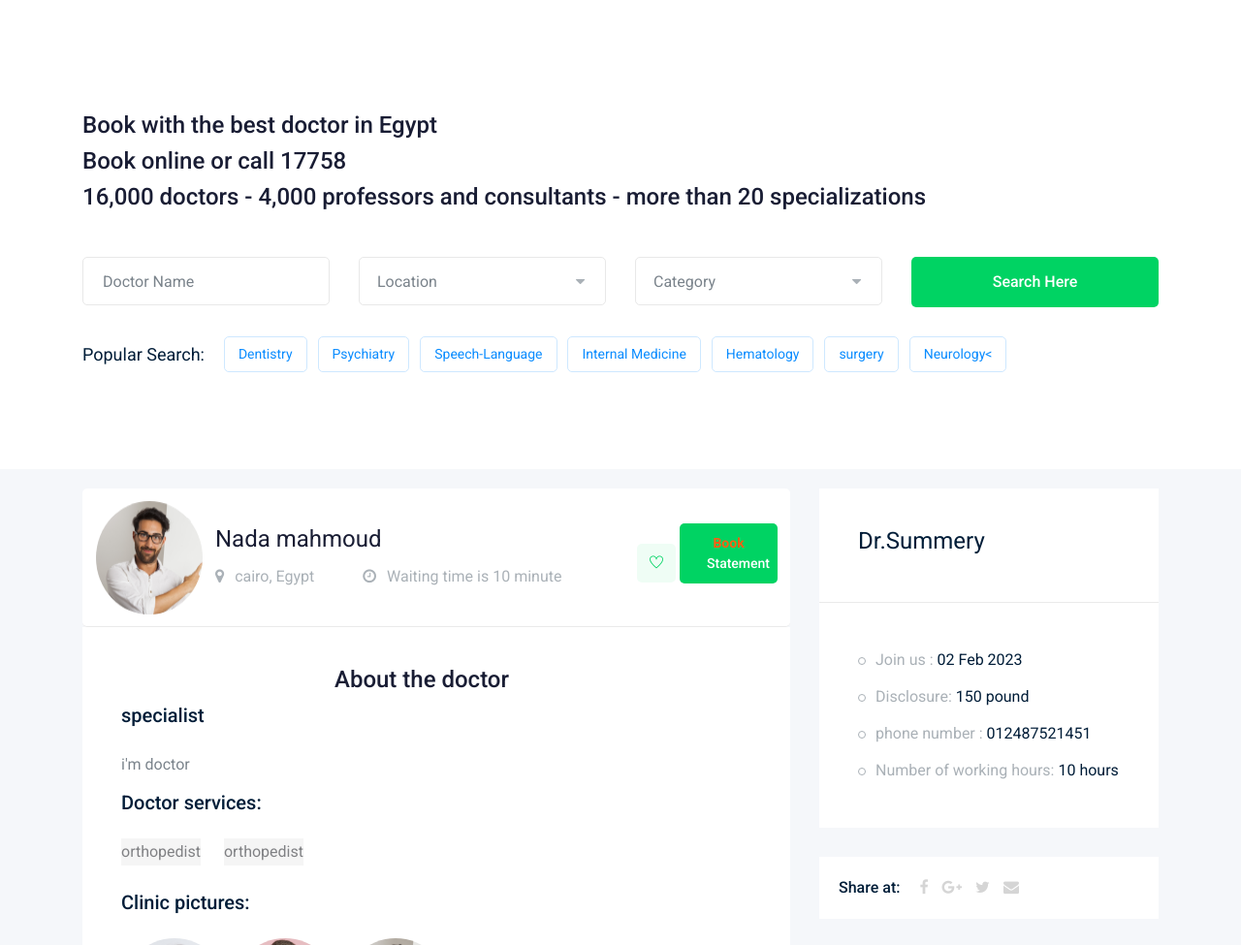
After one commit to moustafa-khedr/vezeeta, a Django app: a page that uses templates/base.html in a window 1280 px wide. The commit adds this page. Shown: the part 285-1260 px from the top of the page at 97% size. Run offline with Django 3.2, Linux system fonts and the light colour scheme; data comes from the database, SQL or seed files in the repository; both versions use the stored data as it was after the commit; some libraries are stand-ins or nearby versions.

Commit message:
complete the model profile and coustom the detail page

```diff
--- /dev/null
+++ b/accounts/templates/registration/doctor_detail.html
@@ -0,0 +1,215 @@
+{% extends 'base.html' %}
+{% load static %}
+
+{% block body %}
+
+
+    <!-- bradcam_area  -->
+    <div class="bradcam_area bradcam_bg_1">
+        <div class="container" style="margin-down: 1rem">
+            <div class="row">
+            </div>
+        </div>
+    </div>
+    <!--/ bradcam_area  -->
+
+{% include 'registration/search.html' %}
+
+    <div class="job_details_area">
+        <div class="container">
+            <div class="row">
+                <div class="col-lg-8" style="margin-top: -5rem">
+                    <div class="job_details_header">
+                        <div class="single_jobs white-bg d-flex justify-content-between">
+                            <div class="jobs_left d-flex align-items-center">
+                                <div class="thumb">
+
+                                    {% if doctor_detail.image %}
+                                        <img class="img-circle" src="{{doctor_detail.image.url}}" alt="" width="100" height="100" style="margin-left: -32px; margin-top: -33px; width: 110px; height: 117px;">
+                                    {% else %}
+                                        <img class="img-circle" src="{% static 'static_file/img/candiateds/3.png' %}" alt="" width="100" height="100" style="margin-left: -32px; margin-top: -33px; width: 110px; height: 117px;">
+                                    {% endif %}
+
+                                </div>
+                                <div class="jobs_conetent">
+                                    <a href="#"><h4> {{doctor_detail.name}} </h4></a>
+                                    <div class="links_locat d-flex align-items-center">
+                                        <div class="location">
+                                            <p> <i class="fa fa-map-marker"></i> {{doctor_detail.address}}, Egypt </p>
+                                        </div>
+                                        <div class="location">
+                                            <p> <i class="fa fa-clock-o"></i> Waiting time is {{doctor_detail.waiting_time}} minute </p>
+                                        </div>
+                                    </div>
+                                </div>
+                            </div>
+                            <div class="jobs_right">
+                                <div class="apply_now">
+                                    <a class="heart_mark" style="margin-top: 27px;" href="#"> <i class="ti-heart"></i></a>
+                                    <a class="boxed-btn3" style="width: 101px;margin-right: -17px;margin-bottom: 0px;" href=""><b>Book </b>statement </a>
+                                </div>
+                            </div>
+                        </div>
+                    </div>
+                    <div class="descript_wrap white-bg">
+                <div class="single_wrapp" style="margin-left: 220px;">
+                    <h3>About the doctor</h3>
+                </div>
+                <div class="white-card white-card-inner">
+                    <div class="single_wrap" style="margin-top: 10px;">
+                        <h4>{{doctor_detail.subtitle}}</h4>
+                        <ul>
+                            <p>{{doctor_detail.who_i}}</p>
+                        </ul>
+                    </div>
+                </div>
+                <div class="single_wrap">
+                    <h4>Doctor services: </h4>
+                    <ul>
+                        <p class="tagitem disable-click pull-left mr-4" style="background-color: #f5f5f5;
+                        color: #808184;"> {{doctor_detail.doctor}}
+                        </p>
+                        <p class="tagitem disable-click pull-left" style="background-color: #f5f5f5;
+                        color: #808184;"> {{doctor_detail.doctor}}
+                        </p>
+                    </ul>
+                    <br>
+                </div>
+                <div class="single_wrap">
+                    <h4>Clinic pictures:</h4>
+                    <img class="image_clinic" src="{% static 'static_file/img/candiateds/5.png' %}" alt="">
+                    <img class="image_clinic" src="{% static 'static_file/img/candiateds/4.png' %}" alt="">
+                    <img class="image_clinic" src="{% static 'static_file/img/candiateds/3.png' %}" alt="">
+                </div>
+            </div>
+            <div class="share_wrap d-flex">
+                <div class="section-row">
+                    <div class="section-title">
+                        <h2 style="color: brown;">Comments (  )</h2>
+                    </div>
+                    <div class="post-comments">
+
+                        <!-- comment -->
+                        <div class="media">
+                            <div class="media-left">
+                                <img class="media-object" src="img/avatar.png" alt="">
+                            </div>
+                            <div class="media-body ">
+                                <div class="media-heading">
+                                    <h4>Author name :</h4>
+                                    <span class="time">Commented on </span>
+                                </div>
+                                <p>comments</p>
+                                <a href="#" class="reply">replies ..</a>
+
+                                <!-- comment -->
+                                <div class="media">
+                                    <div class="media-left">
+                                        <img class="media-object" src="" alt="">
+                                    </div>
+                                    <div class="media-body">
+                                        <div class="media-heading">
+                                            <h4>moustafa khedr</h4>
+                                            <span class="time">Commented on </span>
+                                        </div>
+                                        <p>Thank you very much, and I hope that you will browse the rest of the topics .....</p>
+                                    </div>
+                                </div>
+                                <!-- /comment -->
+                            </div>
+                        </div>
+                        <!-- /comment -->
+
+                        <div class="media-heading">
+                            <h4>No comments yet ..</h4>
+                        </div>
+
+                    </div>
+                </div>
+            </div>
+                <div class="apply_job_form white-bg">
+                    <h4>Leave a comment</h4>
+                    <form action="#">
+                        <div class="row">
+                            <div class="col-md-6">
+                                <div class="input_field">
+                                    <input type="text" placeholder="Your name">
+                                </div>
+                            </div>
+                            <div class="col-md-6">
+                                <div class="input_field">
+                                    <input type="text" placeholder="Email">
+                                </div>
+                            </div>
+                            <div class="col-md-12">
+                                <div class="input_field">
+                                    <textarea name="#" id="" cols="30" rows="10" placeholder="your comment..."></textarea>
+                                </div>
+                            </div>
+                            <div class="col-md-12">
+                                <div class="submit_btn">
+                                    <button class="boxed-btn3 w-100" type="submit">Comment</button>
+                                </div>
+                            </div>
+                        </div>
+                    </form>
+                </div>
+                </div>
+                <div class="col-lg-4" style="margin-top: -5rem">
+                    <div class="job_sumary">
+                        <div class="summery_header">
+                            <h3>Dr.Summery</h3>
+                        </div>
+                        <div class="job_content">
+                            <ul>
+                                <li>Join us : <span>{{doctor_detail.join_us|date:'d M o'}}</span></li>
+                                <li>Disclosure: <span>{{doctor_detail.price}} pound</span></li>
+                                <li>phone number : <span>{{doctor_detail.number_phone}} </span></li>
+                                <li>Number of working hours: <span>{{doctor_detail.working_hours}} hours</span></li>
+                            </ul>
+                        </div>
+                    </div>
+                    <div class="share_wrap d-flex">
+                        <span>Share at:</span>
+                        <ul>
+                            <li><a href="{{doctor_detail.facebook}}"> <i class="fa fa-facebook"></i></a> </li>
+                            <li><a href="{{doctor_detail.google}}"> <i class="fa fa-google-plus"></i></a> </li>
+                            <li><a href="{{doctor_detail.twitter}}"> <i class="fa fa-twitter"></i></a> </li>
+                            <li><a href="{{doctor_detail.gmail}}"> <i class="fa fa-envelope"></i></a> </li>
+                        </ul>
+                    </div>
+                    <div class="job_location_wrap">
+                        <div class="job_lok_inner">
+                            <div id="map" style="height: 200px;"></div>
+                            <script>
+                              function initMap() {
+                                var uluru = {lat: -25.363, lng: 131.044};
+                                var grayStyles = [
+                                  {
+                                    featureType: "all",
+                                    stylers: [
+                                      { saturation: -90 },
+                                      { lightness: 50 }
+                                    ]
+                                  },
+                                  {elementType: 'labels.text.fill', stylers: [{color: '#ccdee9'}]}
+                                ];
+                                var map = new google.maps.Map(document.getElementById('map'), {
+                                  center: {lat: -31.197, lng: 150.744},
+                                  zoom: 9,
+                                  styles: grayStyles,
+                                  scrollwheel:  false
+                                });
+                              }
+
+                            </script>
+                            <script src="https://maps.googleapis.com/maps/api/js?key=AIzaSyDpfS1oRGreGSBU5HHjMmQ3o5NLw7VdJ6I&callback=initMap"></script>
+
+                          </div>
+                    </div>
+                </div>
+            </div>
+        </div>
+    </div>
+
+{% endblock body %}
--- a/accounts/templates/registration/search.html
+++ b/accounts/templates/registration/search.html
@@ -1,12 +1,12 @@
 
     <!-- catagory_area -->
     <div class="catagory_area">
-        <div class="container">
+        <div class="container" style="margin-top: 1rem" style="margin-down: 1rem">
             <h3>Book with the best doctor in Egypt</h3>
             <h3>Book online or call 17758</h3>
             <h3>16,000 doctors - 4,000 professors and consultants - more than 20 specializations</h3>
         </div>
-        <div class="container" style="margin-top: 10rem">
+        <div class="container" style="margin-top: 3rem" style="margin-down: 1rem">
             <div class="row cat_search">
                 <div class="col-lg-3 col-md-4">
                     <div class="single_input">
--- a/accounts/urls.py
+++ b/accounts/urls.py
@@ -3,5 +3,6 @@ from . import views
 
 app_name = 'accounts'
 urlpatterns = [
-    path('doctors/', views.doctors_list, name ='doctors_list'),
+    path('doctors/', views.doctors_list, name='doctors_list'),
+    path('<slug:slug>/', views.doctor_detail, name='doctor_detail'),
 ]
--- a/accounts/views.py
+++ b/accounts/views.py
@@ -1,3 +1,4 @@
+from .models import Profile
 from django.shortcuts import render
 from django.contrib.auth.models import User
 
@@ -10,3 +11,11 @@ def doctors_list(request):
     return render(request, 'registration/doctors_list.html', {
         'doctors': doctors,
     })
+
+
+def doctor_detail(request, slug):
+    doctor_detail = Profile.objects.get(slug=slug)
+
+    return render(request, 'registration/doctor_detail.html', {
+        'doctor_detail': doctor_detail,
+    })
--- a/templates/base.html
+++ b/templates/base.html
@@ -37,8 +37,8 @@
     <!-- header-start -->
     <header>
         <div class="header-area ">
-            <div id="sticky-header" class="main-header-area">
-                <div class="container-fluid ">
+            <div id="sticky-header" class="main-header-area" style="margin-down: 1rem">
+                <div class="container-fluid " style="margin-down: 1rem">
                     <div class="header_bottom_border">
                         <div class="row align-items-center">
                             <div class="col-xl-3 col-lg-2">
@@ -49,7 +49,7 @@
                                 </div>
                             </div>
                             <div class="col-xl-6 col-lg-7">
-                                <div class="main-menu  d-none d-lg-block">
+                                <div class="main-menu  d-none d-lg-block" style="margin-down: 1rem">
                                     <nav>
                                         <ul id="navigation">
                                             <li><a href="">Book your doctor</a></li>
```
Also changed, not shown: accounts/models.py (+55 -2 lines), accounts/templates/registration/doctors_list.html (+9 -7 lines), accounts/migrations/0003_profile_slug_alter_profile_image.py (added), accounts/migrations/0004_profile_address_profile_address_detail_and_more.py (added), accounts/migrations/0005_profile_facebook_profile_gmail_profile_google_and_more.py (added), accounts/migrations/0006_profile_join_us_profile_type_of_person.py (added), accounts/migrations/0007_alter_profile_doctor.py (added), db.sqlite3.
